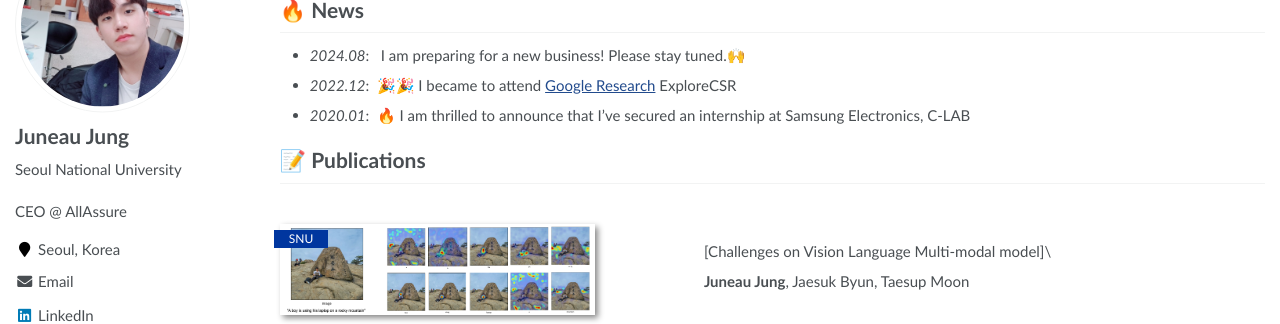
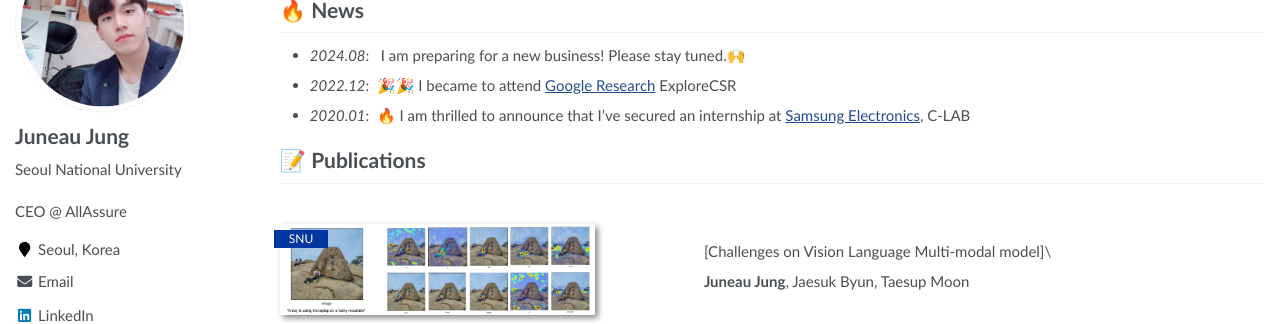
Before and after one commit to zzuno/zzuno.github.io, a Jekyll site: the page built from _pages/about.md, in a window 1280 px wide. Shown: the part 153-477 px from the top of the page. Built offline with Jekyll 4.4.1, drawn with Linux system fonts in a browser that asks for light colours; part of the change alters nothing that is shown.

```diff
--- a/_pages/about.md
+++ b/_pages/about.md
@@ -26,7 +26,7 @@ Currently looking for innovative ideas and building a new thing. Anyone who want
 
 - _2024.08_: &nbsp; I am preparing for a new business! Please stay tuned.🙌
 - _2022.12_: &nbsp;🎉🎉 I became to attend [Google Research](https://research.google/) ExploreCSR
-- _2020.01_: &nbsp;🔥 I am thrilled to announce that I’ve secured an internship at Samsung Electronics, C-LAB
+- _2020.01_: &nbsp;🔥 I am thrilled to announce that I’ve secured an internship at [Samsung Electronics](https://www.samsung.com/sec/), C-LAB
 
 # 📝 Publications
 
```
